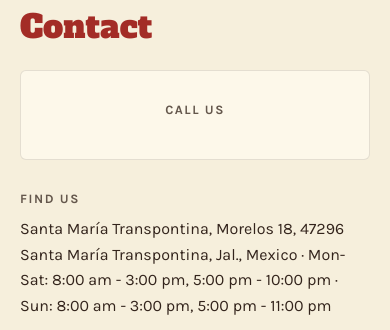
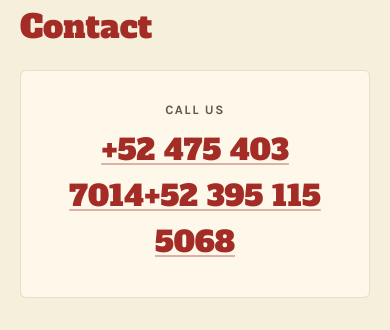
Before and after one commit to JosephMelesse/hack-website, a React (Vite) app: page /contact in a window 390 px wide. Shown: the part 165-495 px from the top of the page. Built offline with nearby package versions, Linux system fonts and the light colour scheme.

Commit message:
Contact/Contact.jsx: stack both phone numbers in call card

```diff
--- a/src/pages/Contact.jsx
+++ b/src/pages/Contact.jsx
@@ -6,9 +6,15 @@ function Contact({ t }) {
         <h1>{t?.nav?.contact}</h1>
         <div className="card contact-call">
           <h2 className="eyebrow">{t?.contact?.callTitle}</h2>
-          <a className="contact-call__phone" href={`tel:${t?.phone}`}>
-            {t?.phoneDisplay}
-          </a>
+          {(t?.phones ?? []).map((p) => (
+            <a
+              className="contact-call__phone"
+              href={`tel:${p?.tel}`}
+              key={p?.tel}
+            >
+              {p?.display}
+            </a>
+          ))}
         </div>
         <section className="contact-find">
           <h2 className="eyebrow">{t?.contact?.findTitle}</h2>
```
